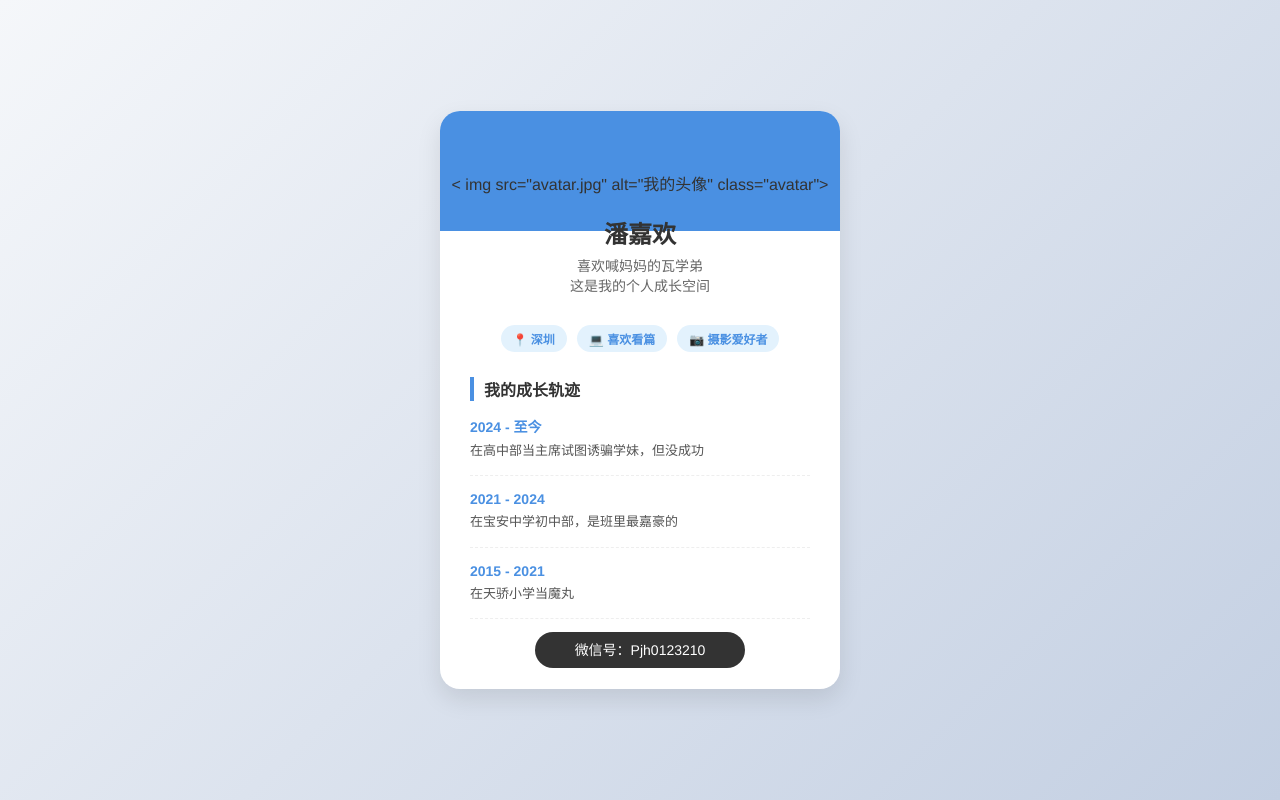
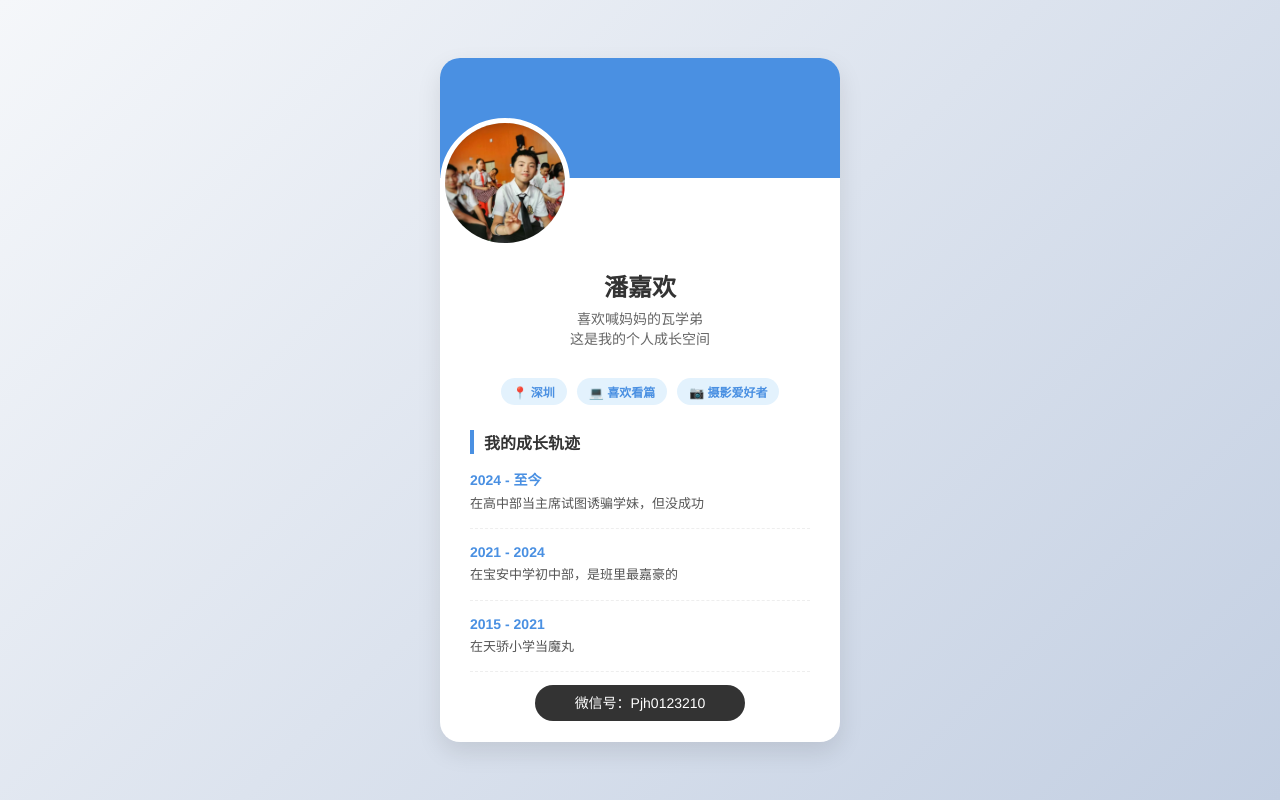
Before and after one commit to tikwu25-sys/blog-PJH3, a plain HTML site: page index.html in a window 1280 px wide. Drawn offline with Linux system fonts and the light colour scheme.

Commit message:
Update index.html

```diff
--- a/index.html
+++ b/index.html
@@ -44,10 +44,13 @@
             margin-top: -60px; /* 让头像往上浮动，压住背景条 */
         }
         .avatar {
-            width: 120px;
-            height: 120px;
+            width: 120px !impotant;
+            height: 120px !important;
+	    max-width: 120px !important;
+	    max-height: 120px !important;
             border-radius: 50%; /* 圆形头像 */
             border: 5px solid white;
+	    display: block;
             object-fit: cover;
             background-color: #ddd; /* 如果图片加载失败显示的灰色 */
         }
@@ -139,7 +142,7 @@
         <div class="header-cover"></div>
 
         <div class="avatar-container">
-            < img src="avatar.jpg" alt="我的头像" class="avatar">
+            <img src="avatar.jpg" alt="我的头像"class="avatar">
         </div>
 
         <div class="info-section">
```
